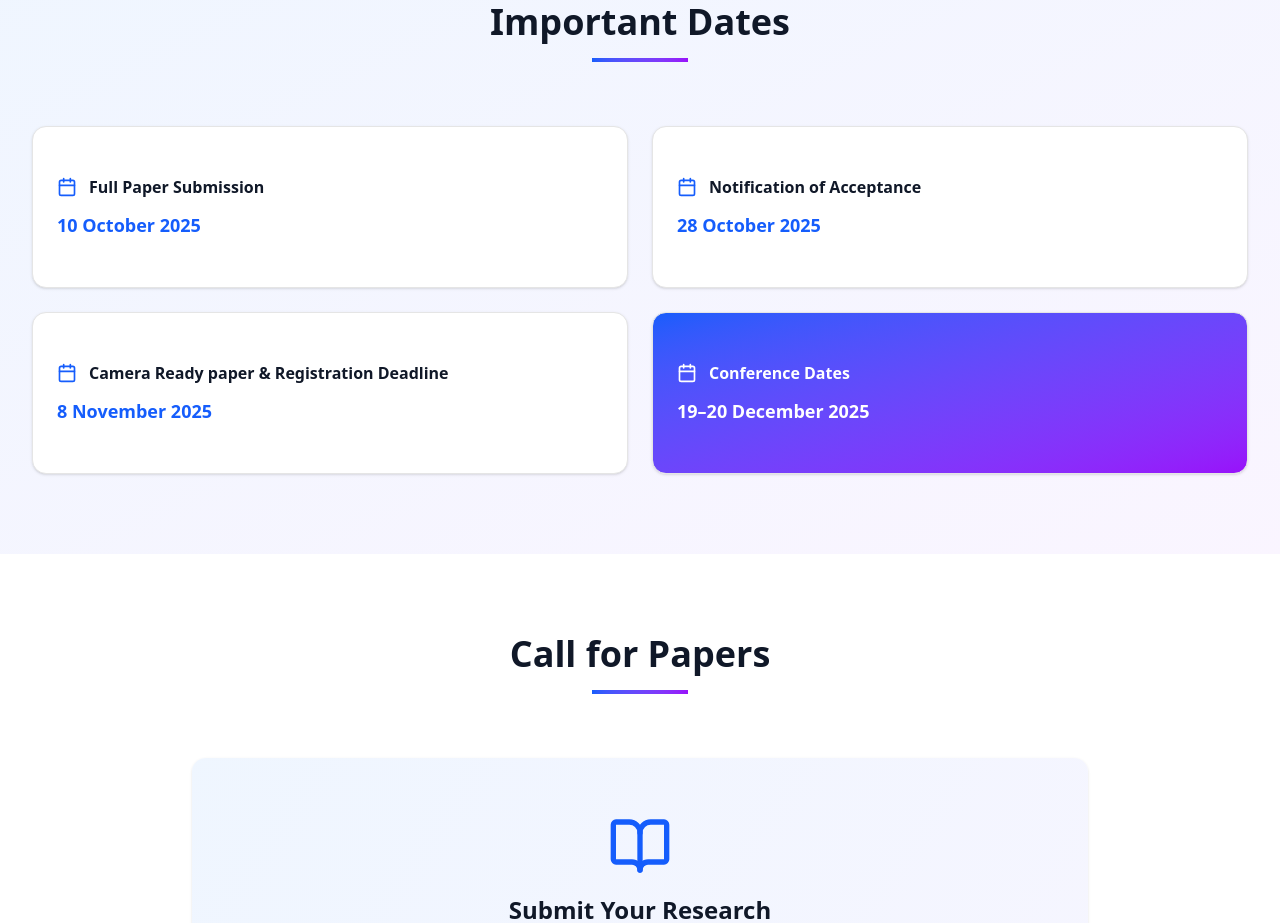
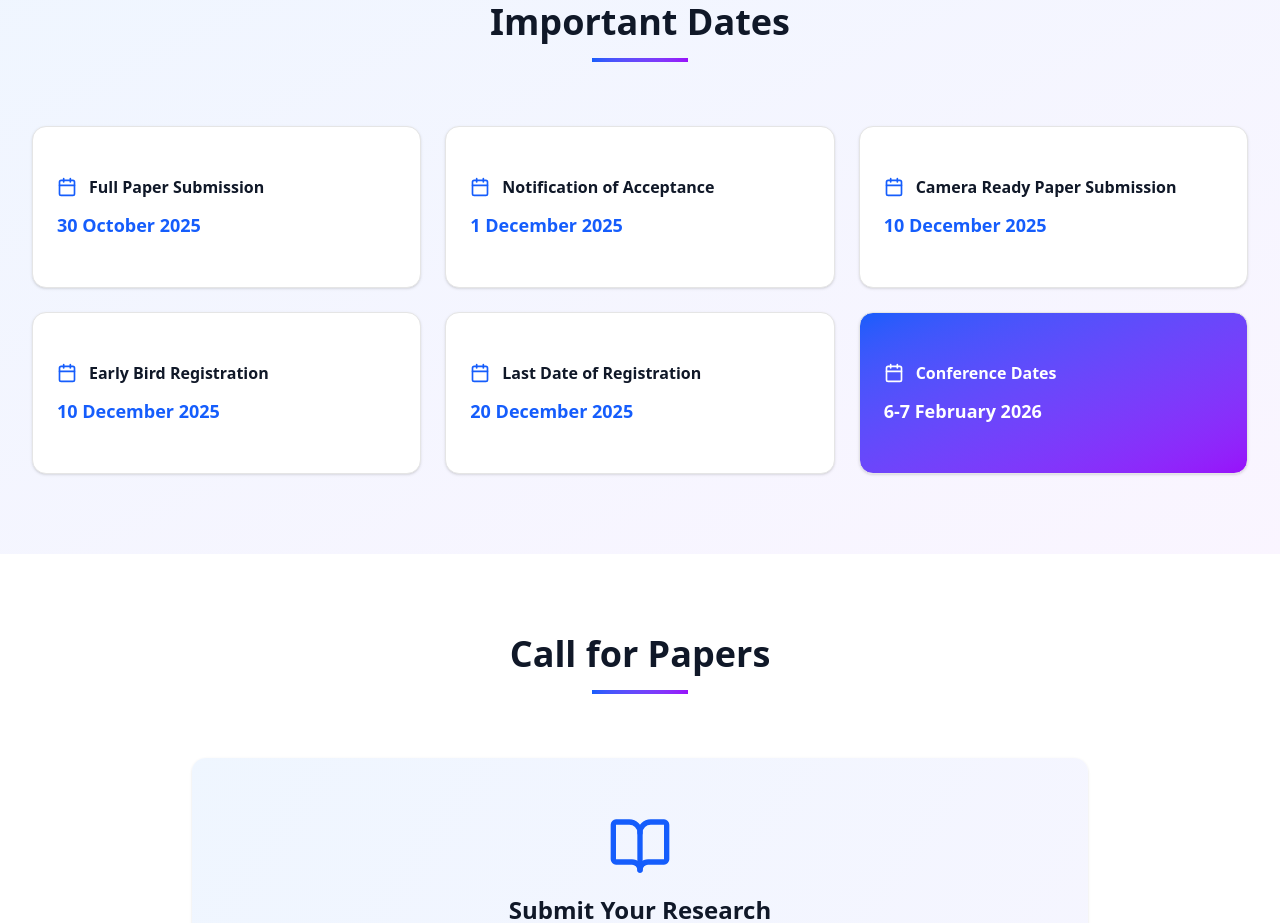
Before and after one commit to prathmesh-sargar/ICRTET-2025, a React (Vite) app in the folder frontend/: page / in a window 1280 px wide. Shown: the part 4620-5543 px from the top of the page. Built offline with nearby package versions, Linux system fonts and the light colour scheme.

Commit message:
Update ImportantDates.jsx

```diff
--- a/frontend/src/components/ImportantDates.jsx
+++ b/frontend/src/components/ImportantDates.jsx
@@ -3,11 +3,12 @@ import { Card, CardContent } from "@/components/ui/card"
 
 export default function ImportantDates() {
   const importantDatesData = [
-
-    { event: "Full Paper Submission", date: "10 October 2025", status: "upcoming" },
-    { event: "Notification of Acceptance", date: "28 October 2025", status: "upcoming" },
-    { event: "Camera Ready paper & Registration Deadline", date: "8 November 2025", status: "upcoming" },
-    { event: "Conference Dates", date: "19–20 December 2025", status: "highlight" },
+    { event: "Full Paper Submission", date: "30 October 2025", status: "upcoming" },
+    { event: "Notification of Acceptance", date: "1 December 2025", status: "upcoming" },
+    { event: "Camera Ready Paper Submission", date: "10 December 2025", status: "upcoming" },
+    { event: "Early Bird Registration", date: "10 December 2025", status: "upcoming" },
+    { event: "Last Date of Registration", date: "20 December 2025", status: "upcoming" },
+    { event: "Conference Dates", date: "6-7 February 2026", status: "highlight" },
   ]
 
   return (
@@ -17,7 +18,7 @@ export default function ImportantDates() {
           <h2 className="text-3xl md:text-4xl font-bold text-gray-900 mb-4">Important Dates</h2>
           <div className="w-24 h-1 bg-gradient-to-r from-blue-600 to-purple-600 mx-auto"></div>
         </div>
-        <div className="grid md:grid-cols-2 gap-6">
+        <div className="grid md:grid-cols-3 gap-6">
           {importantDatesData.map((item, index) => (
             <Card
               key={index}
```
